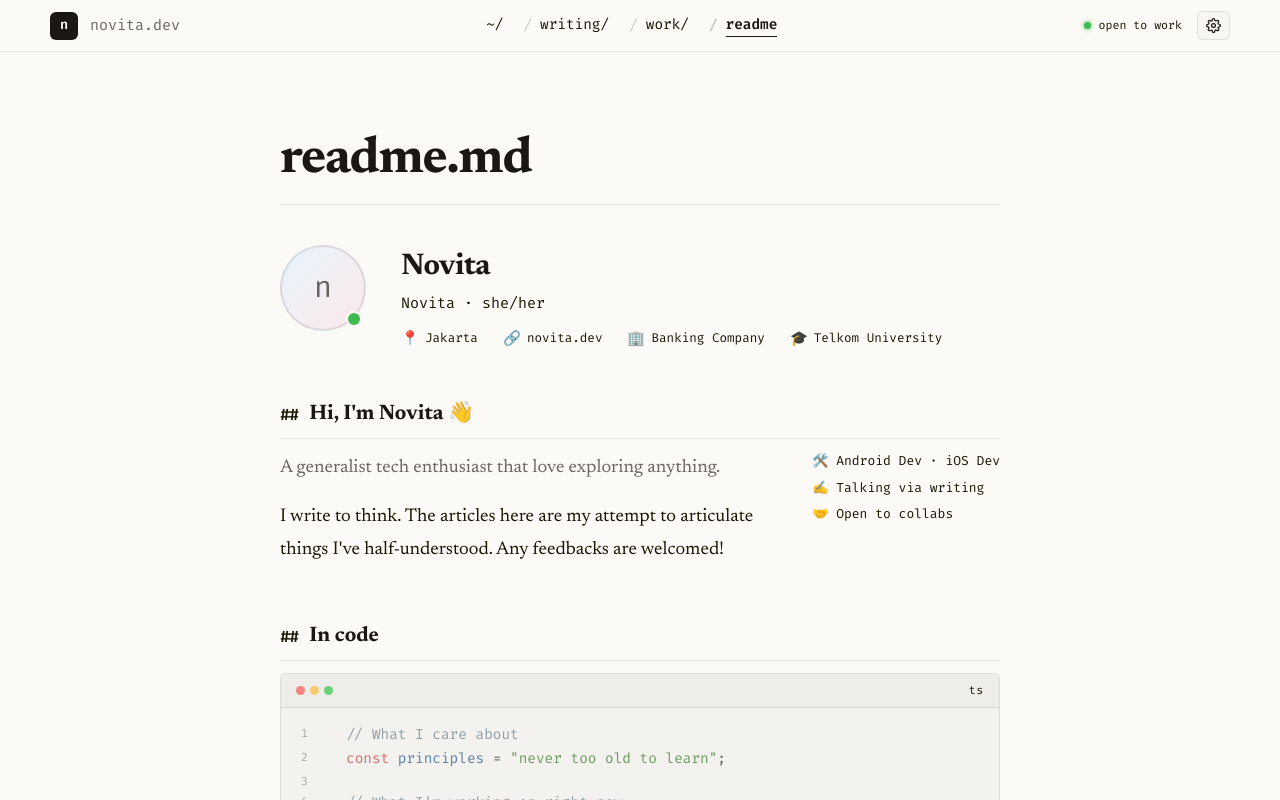
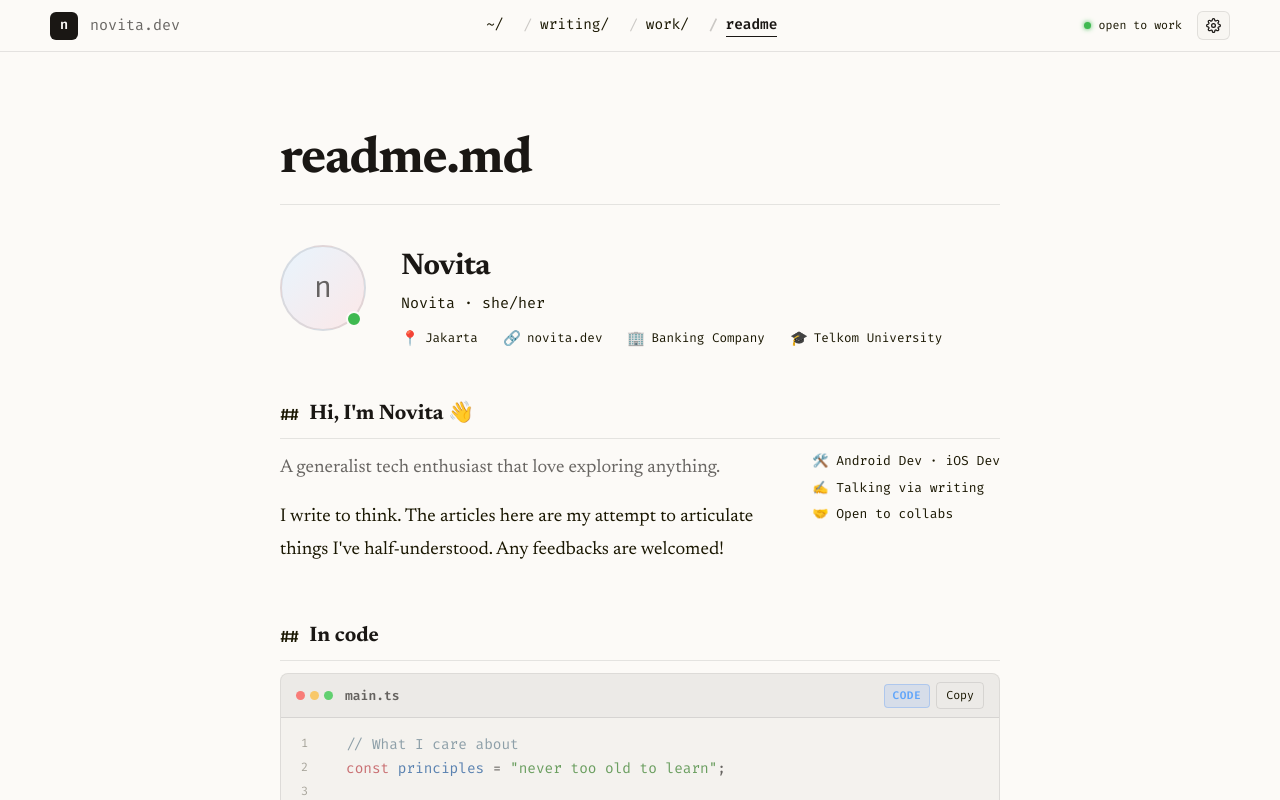
Before and after one commit to novitaguok/novita-s-journal, a Next.js app: page /about in a window 1280 px wide. Shown: the top 800 px of the page. Built offline with nearby package versions, Linux system fonts and the light colour scheme.

Commit message:
feat(projects): add dynamic code-block previews with 5 distinct snippet formats

```diff
--- a/src/components/Shared.tsx
+++ b/src/components/Shared.tsx
@@ -82,25 +82,82 @@ export function Annotation({
 export function CodeBlock({
   code,
   lang = "ts",
+  blockType = "code",
+  filename,
   style = {},
   compact = false,
 }: {
   code: string;
   lang?: string;
+  blockType?: "json" | "code" | "terminal" | "commands" | "object";
+  filename?: string;
   style?: React.CSSProperties;
   compact?: boolean;
 }) {
+  const [copied, setCopied] = React.useState(false);
+
+  const blockTypeMeta: Record<
+    string,
+    { label: string; bg: string; color: string; border: string; defaultFilename: string }
+  > = {
+    json: {
+      label: "JSON",
+      bg: "rgba(16, 185, 129, 0.12)",
+      color: "#34d399",
+      border: "rgba(16, 185, 129, 0.25)",
+      defaultFilename: "manifest.json",
+    },
+    code: {
+      label: "CODE",
+      bg: "rgba(59, 130, 246, 0.12)",
+      color: "#60a5fa",
+      border: "rgba(59, 130, 246, 0.25)",
+      defaultFilename: "main.ts",
+    },
+    terminal: {
+      label: "TERMINAL",
+      bg: "rgba(245, 158, 11, 0.12)",
+      color: "#fbbf24",
+      border: "rgba(245, 158, 11, 0.25)",
+      defaultFilename: "zsh — 80x24",
+    },
+    commands: {
+      label: "COMMANDS",
+      bg: "rgba(168, 85, 247, 0.12)",
+      color: "#c084fc",
+      border: "rgba(168, 85, 247, 0.25)",
+      defaultFilename: "quickstart.sh",
+    },
+    object: {
+      label: "OBJECT",
+      bg: "rgba(244, 63, 94, 0.12)",
+      color: "#fb7185",
+      border: "rgba(244, 63, 94, 0.25)",
+      defaultFilename: "instance.py",
+    },
+  };
+
+  const meta = blockTypeMeta[blockType] || blockTypeMeta.code;
+  const displayFilename = filename || meta.defaultFilename;
+
+  const handleCopy = (e: React.MouseEvent) => {
+    e.stopPropagation();
+    navigator.clipboard.writeText(code);
+    setCopied(true);
+    setTimeout(() => setCopied(false), 2000);
+  };
+
   const tokenize = (src: string) =>
     src.split("\n").map((line, li) => {
       const tokens: { text: string; type: string }[] = [];
       let rest = line;
       const push = (text: string, type: string) => tokens.push({ text, type });
       const patterns: [RegExp, string][] = [
-        [/^(\/\/[^\n]*)/, "comment"],
+        [/^(\/\/[^\n]*|#[^\n]*)/, "comment"],
         [/^(\/\*[\s\S]*?\*\/)/, "comment"],
         [/^("(?:[^"\\]|\\.)*"|'(?:[^'\\]|\\.)*'|`(?:[^`\\]|\\.)*`)/, "string"],
         [
-          /^(const|let|var|fn|function|return|pub|Vec|for|if|else|where|import|from|export|default|type|interface|async|await|=>|new|null|undefined|true|false|void|use|mod|impl|struct|enum|match|Some|None|Ok|Err|it|expect|describe|render)\b/,
+          /^(const|let|var|fn|function|return|pub|Vec|for|if|else|where|import|from|export|default|type|interface|async|await|=>|new|null|undefined|true|false|void|use|mod|impl|struct|enum|match|Some|None|Ok|Err|it|expect|describe|render|package|func|def|self)\b/,
           "kw",
         ],
         [/^(\b\d+(\.\d+)?\b)/, "num"],
@@ -125,7 +182,7 @@ export function CodeBlock({
           rest = rest.slice(1);
         }
       }
-      return { tokens, li };
+      return { tokens, li, raw: line };
     });
 
   const colors: Record<string, string> = {
@@ -140,13 +197,15 @@ export function CodeBlock({
     plain: "var(--ink-soft)",
   };
 
+  const isTerminalMode = blockType === "terminal" || blockType === "commands";
   const lines = tokenize(code);
+
   return (
     <div
       style={{
         background: "var(--canvas-code)",
         border: "1px solid var(--rule)",
-        borderRadius: "6px",
+        borderRadius: "8px",
         overflow: "hidden",
         fontFamily: "var(--f-mono)",
         fontSize: compact ? "0.65rem" : "0.72rem",
@@ -159,11 +218,12 @@ export function CodeBlock({
           display: "flex",
           alignItems: "center",
           justifyContent: "space-between",
-          padding: "0.35rem 0.75rem",
+          padding: "0.4rem 0.75rem",
           borderBottom: "1px solid var(--rule)",
-          background: "rgba(0,0,0,0.02)",
+          background: "rgba(0,0,0,0.03)",
         }}
       >
+        <div style={{ display: "flex", alignItems: "center", gap: "8px" }}>
           <div style={{ display: "flex", gap: "5px" }}>
             {["#fc5753", "#fdbc40", "#33c748"].map((c) => (
               <div
@@ -173,7 +233,7 @@ export function CodeBlock({
                   height: 9,
                   borderRadius: "50%",
                   background: c,
-                opacity: 0.7,
+                  opacity: 0.75,
                 }}
               />
             ))}
@@ -181,34 +241,76 @@ export function CodeBlock({
           <span
             style={{
               fontFamily: "var(--f-mono)",
-            fontSize: "0.58rem",
-            color: "var(--ink-faint)",
-            letterSpacing: "0.06em",
+              fontSize: "0.65rem",
+              color: "var(--ink-soft)",
+              fontWeight: 600,
+              marginLeft: "4px",
             }}
           >
-          {lang}
+            {displayFilename}
           </span>
         </div>
+
+        <div style={{ display: "flex", alignItems: "center", gap: "6px" }}>
+          <span
+            style={{
+              fontFamily: "var(--f-mono)",
+              fontSize: "0.55rem",
+              fontWeight: 700,
+              padding: "0.1rem 0.4rem",
+              borderRadius: "4px",
+              background: meta.bg,
+              color: meta.color,
+              border: `1px solid ${meta.border}`,
+              letterSpacing: "0.05em",
+            }}
+          >
+            {meta.label}
+          </span>
+
+          <button
+            onClick={handleCopy}
+            style={{
+              fontFamily: "var(--f-mono)",
+              fontSize: "0.58rem",
+              color: copied ? "#34d399" : "var(--ink-faint)",
+              background: "transparent",
+              border: "1px solid var(--rule)",
+              borderRadius: "4px",
+              padding: "0.15rem 0.45rem",
+              cursor: "pointer",
+              transition: "all 0.2s ease",
+            }}
+            title="Copy code"
+          >
+            {copied ? "Copied!" : "Copy"}
+          </button>
+        </div>
+      </div>
+
       <div
         style={{
           padding: compact ? "0.5rem 0.75rem" : "0.75rem 1rem",
           overflowX: "auto",
         }}
       >
-        {lines.map(({ tokens, li }) => (
+        {lines.map(({ tokens, li, raw }) => {
+          const isPrompt = isTerminalMode && raw.trim().startsWith("$");
+          return (
             <div key={li} style={{ display: "flex" }}>
               <span
                 style={{
-                color: "var(--ink-faint)",
+                  color: isPrompt ? "#34d399" : "var(--ink-faint)",
                   minWidth: "1.5rem",
                   marginRight: "0.75rem",
-                opacity: 0.35,
+                  opacity: isPrompt ? 0.9 : 0.35,
                   userSelect: "none",
-                fontSize: "0.58rem",
+                  fontSize: "0.6rem",
                   paddingTop: "1px",
+                  fontWeight: isPrompt ? 700 : 400,
                 }}
               >
-              {li + 1}
+                {isTerminalMode ? (isPrompt ? "$" : ">") : li + 1}
               </span>
               <span>
                 {tokens.map((tok, ti) => (
@@ -221,7 +323,8 @@ export function CodeBlock({
                 ))}
               </span>
             </div>
-        ))}
+          );
+        })}
       </div>
     </div>
   );
--- a/src/features/projects/components/FeaturedRepoCard.tsx
+++ b/src/features/projects/components/FeaturedRepoCard.tsx
@@ -34,8 +34,10 @@ export default function FeaturedRepoCard({
       }}
     >
       <CodeBlock
-        code={p.snippet || ""}
-        lang={p.lang.toLowerCase()}
+        code={typeof p.snippet === "object" && p.snippet ? p.snippet.code : p.snippet || ""}
+        lang={typeof p.snippet === "object" && p.snippet && p.snippet.language ? p.snippet.language : p.lang.toLowerCase()}
+        blockType={typeof p.snippet === "object" && p.snippet ? p.snippet.blockType : p.blockType}
+        filename={typeof p.snippet === "object" && p.snippet ? p.snippet.filename : undefined}
         style={{
           borderRadius: 0,
           border: "none",
--- a/src/features/projects/components/MiniRepoCard.tsx
+++ b/src/features/projects/components/MiniRepoCard.tsx
@@ -25,8 +25,10 @@ export default function MiniRepoCard({ project: p }: { project: Project }) {
       }}
     >
       <CodeBlock
-        code={p.snippet || ""}
-        lang={p.lang.toLowerCase()}
+        code={typeof p.snippet === "object" && p.snippet ? p.snippet.code : p.snippet || ""}
+        lang={typeof p.snippet === "object" && p.snippet && p.snippet.language ? p.snippet.language : p.lang.toLowerCase()}
+        blockType={typeof p.snippet === "object" && p.snippet ? p.snippet.blockType : p.blockType}
+        filename={typeof p.snippet === "object" && p.snippet ? p.snippet.filename : undefined}
         compact
         style={{
           borderRadius: 0,
```
Also changed, not shown: src/domain/projects/types.ts (+11 -1 lines). Lines whose indentation alone changed are shown as unchanged.
